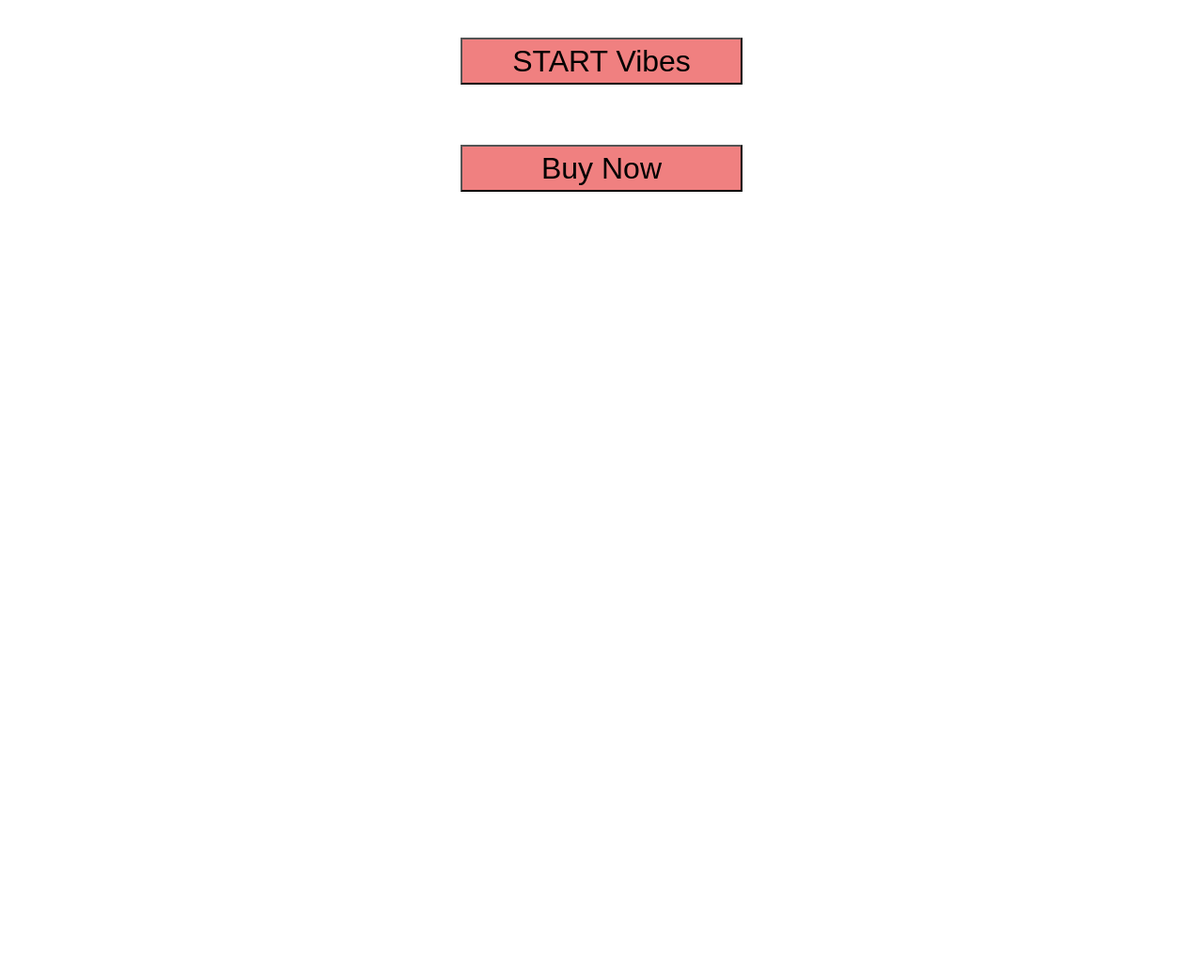
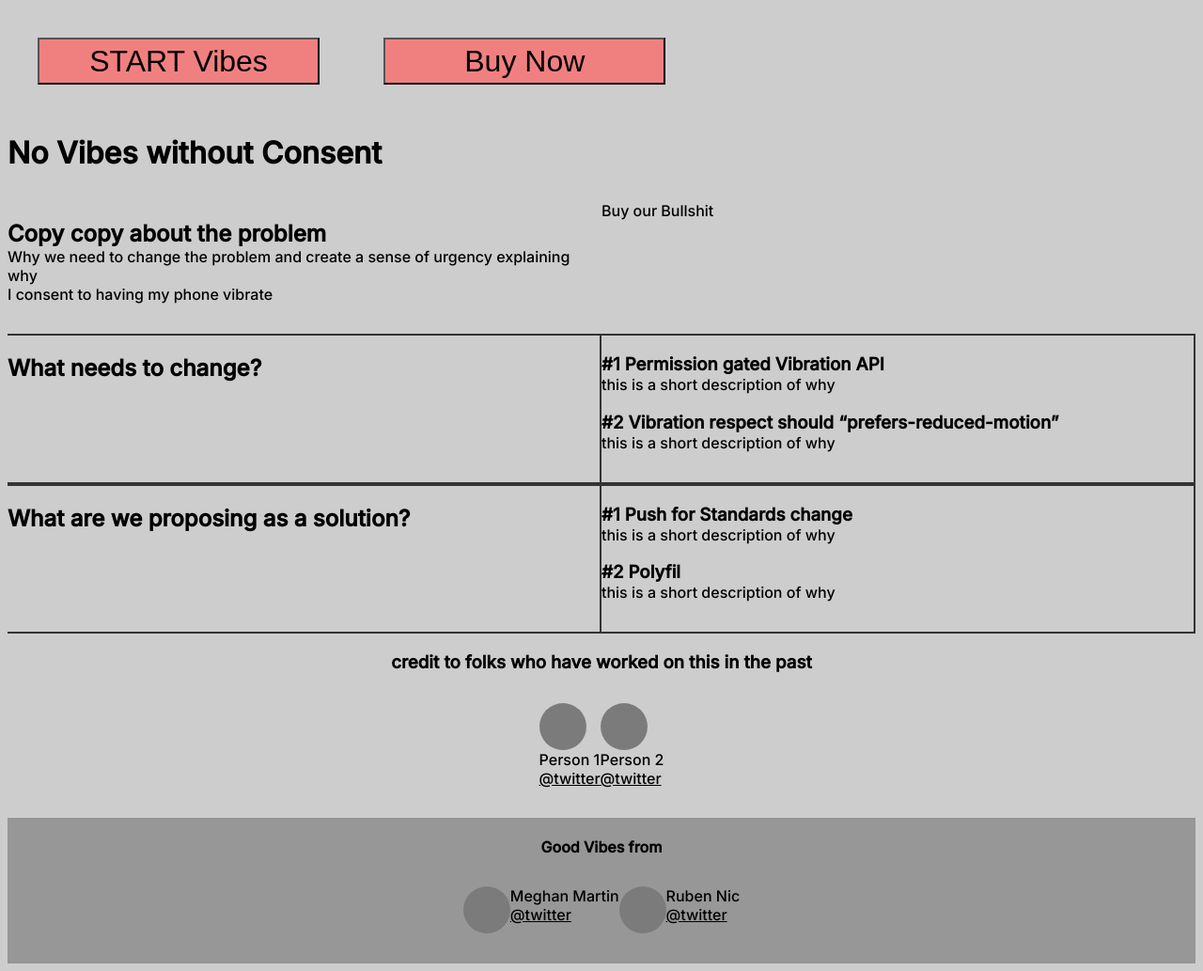
Before and after one commit to RubenSandwich/novibeswithoutconsent, a plain HTML site: page index.html in a window 1280 px wide. Shown: the whole page at 94% size. Before the commit the page ends 800 px from the top, so only its background shows below. Drawn offline with Linux system fonts and the light colour scheme.

Commit message:
first pass at styling

```diff
--- a/index.html
+++ b/index.html
@@ -6,6 +6,17 @@
     <meta name="description" content="">
     <meta name="viewport" content="width=device-width">
     <style>
+      body {
+        font-family: 'Inter', sans-serif;
+        background-color: #CDCDCD;
+      }
+      p {
+        margin: 0;
+      }
+      footer {
+        background-color: #979797;
+      }
+
       .buy-now-button {
         width: 300px;
         height: 50px;
@@ -22,7 +33,6 @@
         70% { transform: scale(1); }
         100% { transform: scale(1); }
       }
-
       .pulse {
         animation-name: pulse-animation;
         animation-duration: 1s;
@@ -30,18 +40,130 @@
         animation-iteration-count: infinite;
         animation-timing-function: linear;
       }
-      .columns {
+      .half-width {
+        flex: 0.5;
+      }
+      .column {
         display: flex;
         flex-direction: column;
+      }
+      .row {
+        display: flex;
+        flex-direction: row;
+      }
+      .circle {
+        width: 50px;
+        height: 50px;
+        background-color: #7B7B7B;
+        border-radius: 50%;
+      }
+      .center {
         align-items: center;
+        justify-content: center;
+      }
+      .outline {
+        border: 2px #333333 solid;
+        border-left: 0;
+      }
+      .padding-bottom {
+        padding-bottom: 2rem;
+      }
+      h1, h2, h3, h4, h5, h6 {
+        margin-bottom: 0;
       }
     </style>
+    <link rel="preconnect" href="https://fonts.gstatic.com">
+    <link href="https://fonts.googleapis.com/css2?family=Inter:wght@500&display=swap" rel="stylesheet">
   </head>
   <body>
     <div class="columns">
       <button class="buy-now-button" id="vibesToggle">START Vibes</button>
       <button class="buy-now-button" id="vibing">Buy Now</button>
     </div>
+
+    <div class="row padding-bottom">
+      <h1>No Vibes without Consent</h1>
+    </div>
+
+    <div class="row padding-bottom">
+      <div class="column half-width">
+        <h2>Copy copy about the problem</h2>
+        <p>Why we need to change the problem and create a sense of urgency explaining why</p>
+        <div class="row">
+          <div class="slider"></div>
+          <p>I consent to having my phone vibrate</p>
+        </div>
+      </div>
+      <div class="column half-width">
+        <div class="button">Buy our Bullshit</div>
+      </div>
+    </div>
+
+    <div class="row">
+      <div class="column outline half-width">
+        <h2>What needs to change?</h2>
+      </div>
+      <div class="column outline half-width padding-bottom">
+        <h3>#1 Permission gated Vibration API</h3>
+        <p> this is a short description of why</p>
+        <h3>#2 Vibration respect should “prefers-reduced-motion”</h3>
+        <p> this is a short description of why</p>
+      </div>
+    </div>
+
+    <div class="row">
+      <div class="column outline half-width">
+        <h2>What are we proposing as a solution?</h2>
+      </div>
+      <div class="column outline half-width padding-bottom">
+        <h3>#1 Push for Standards change</h3>
+        <p> this is a short description of why</p>
+        <h3>#2 Polyfil</h3>
+        <p> this is a short description of why</p>
+      </div>
+    </div>
+
+    <div class="row center padding-bottom">
+      <div class="column center">
+        <div class="padding-bottom">
+          <h3>credit to folks who have worked on this in the past</h3>
+        </div>
+        <div class="row">
+          <div class="column">
+            <div class="circle"></div>
+            Person 1
+            <u href>@twitter</u>
+          </div>
+          <div class="column">
+            <div class="circle"></div>
+            Person 2
+            <u href>@twitter</u>
+          </div>
+        </div>
+      </div>
+    </div>
+
+    <footer class="column center padding-bottom">
+      <div class="padding-bottom">
+        <h4>Good Vibes from</h4>
+      </div>
+      <div class="row">
+        <div class="row">
+          <div class="circle"></div>
+          <div class="column">
+            Meghan Martin
+            <u href="">@twitter</u>
+          </div>
+        </div>
+        <div class="row">
+          <div class="circle"></div>
+          <div class="column">
+            Ruben Nic
+            <u href="">@twitter</u>
+          </div>
+        </div>
+      </div>
+    </footer>
 
 
     <script>
@@ -76,5 +198,7 @@
         };
       });
     </script>
+    <script data-goatcounter="https://novibes.goatcounter.com/count"
+    async src="//gc.zgo.at/count.js"></script>
   </body>
 </html>
```
